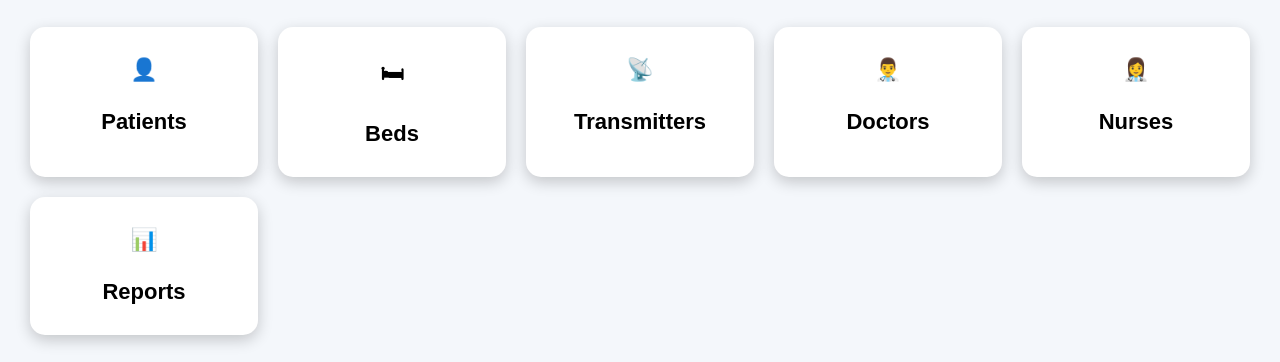
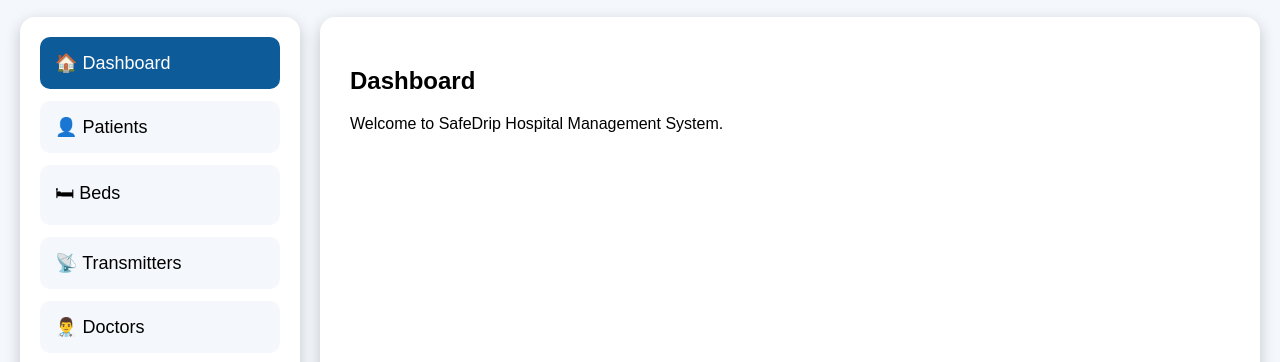
Before and after one commit to JATINKARTHIK-VADLAMUDI/SafeDrip-Hospital, a plain HTML site: page admin.html in a window 1280 px wide. Shown: the part 142-504 px from the top of the page. Drawn offline with Linux system fonts and the light colour scheme.

Commit message:
Update admin.html

```diff
--- a/admin.html
+++ b/admin.html
@@ -51,49 +51,6 @@ color:#0d5b99;
 
 }
 
-.grid{
-
-display:grid;
-
-grid-template-columns:repeat(auto-fit,minmax(220px,1fr));
-
-gap:20px;
-
-padding:30px;
-
-}
-
-.card{
-
-background:white;
-
-padding:30px;
-
-border-radius:15px;
-
-box-shadow:0 5px 15px rgba(0,0,0,.2);
-
-cursor:pointer;
-
-text-align:center;
-
-font-size:22px;
-
-font-weight:bold;
-
-transition:.3s;
-
-}
-
-.card:hover{
-
-transform:scale(1.05);
-
-background:#0d5b99;
-
-color:white;
-
-}
 
 .logout{
 
@@ -119,6 +76,88 @@ font-weight:bold;
 
 }
 
+.dashboard{
+
+display:flex;
+
+margin:20px;
+
+gap:20px;
+
+}
+
+.sidebar{
+
+width:240px;
+
+background:white;
+
+padding:20px;
+
+border-radius:15px;
+
+box-shadow:0 5px 15px rgba(0,0,0,.2);
+
+display:flex;
+
+flex-direction:column;
+
+gap:12px;
+
+}
+
+.menu{
+
+padding:15px;
+
+font-size:18px;
+
+border:none;
+
+background:#f4f7fb;
+
+border-radius:10px;
+
+cursor:pointer;
+
+text-align:left;
+
+transition:.3s;
+
+}
+
+.menu:hover{
+
+background:#0d5b99;
+
+color:white;
+
+}
+
+.active{
+
+background:#0d5b99;
+
+color:white;
+
+}
+
+.content{
+
+flex:1;
+
+background:white;
+
+border-radius:15px;
+
+padding:30px;
+
+box-shadow:0 5px 15px rgba(0,0,0,.2);
+
+min-height:550px;
+
+}
+
 </style>
 
 </head>
@@ -139,65 +178,59 @@ Welcome,
 
 </div>
 
-<div class="grid">
+<div class="dashboard">
 
-<div class="card">
+<div class="sidebar">
 
-👤
+<button class="menu active">
+🏠 Dashboard
+</button>
 
-<br><br>
+<button class="menu">
+👤 Patients
+</button>
 
-Patients
+<button class="menu">
+🛏 Beds
+</button>
+
+<button class="menu">
+📡 Transmitters
+</button>
+
+<button class="menu">
+👨‍⚕️ Doctors
+</button>
+
+<button class="menu">
+👩‍⚕️ Nurses
+</button>
+
+<button class="menu">
+📊 Reports
+</button>
+
+<button class="menu">
+⚙ Settings
+</button>
+
+<a class="logout" href="login.html">
+
+🚪 Logout
+
+</a>
 
 </div>
 
-<div class="card">
+<div class="content">
 
-🛏
+<h2>Dashboard</h2>
 
-<br><br>
+<p>
 
-Beds
+Welcome to SafeDrip Hospital Management System.
 
-</div>
-
-<div class="card">
-
-📡
-
-<br><br>
-
-Transmitters
-
-</div>
-
-<div class="card">
-
-👨‍⚕️
-
-<br><br>
-
-Doctors
-
-</div>
-
-<div class="card">
-
-👩‍⚕️
-
-<br><br>
-
-Nurses
-
-</div>
-
-<div class="card">
-
-📊
-
-<br><br>
-
-Reports
+</p>
 
 </div>
 
```
